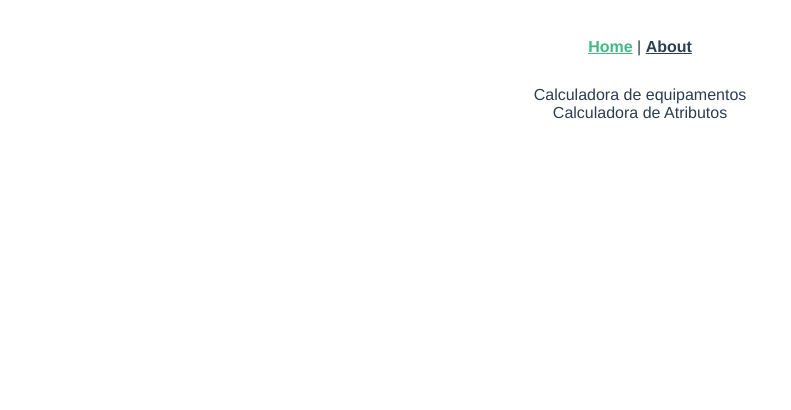
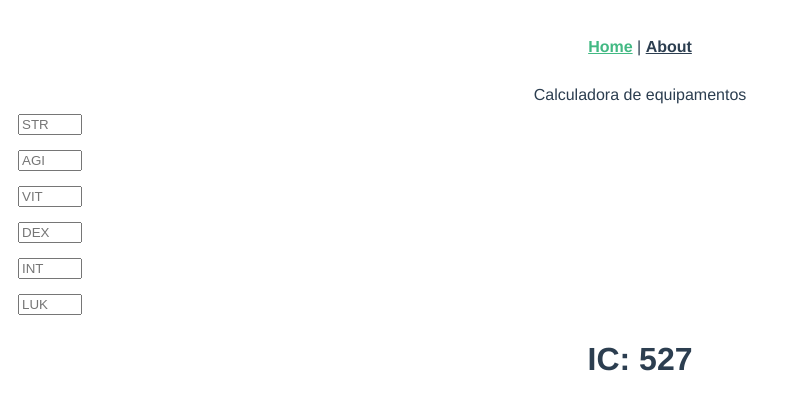
Before and after one commit to felipeferrari40/ragnabuilds, a Vue app: page / in a window 1280 px wide. Shown: the top 410 px of the page, without its empty margins (0-791 px from the left). Built offline with nearby package versions, Linux system fonts and the light colour scheme; the HTML template or start-up script is replaced by a standard one.

Commit message:
computed

```diff
--- /dev/null
+++ b/src/components/StatusCalculator/StatusCalculator.vue
@@ -0,0 +1,44 @@
+<template>
+  <div>
+  <div>
+    <form>
+      <div><input type="number" placeholder="STR" v-model="data.STR" min="1" max="130"></div>
+      <div><input type="number" placeholder="AGI" v-model="data.AGI" min="1" max="130"></div>
+      <div><input type="number" placeholder="VIT" v-model="data.VIT" min="1" max="130"></div>
+      <div><input type="number" placeholder="DEX" v-model="data.DEX" min="1" max="130"></div>
+      <div><input type="number" placeholder="INT" v-model="data.INT" min="1" max="130"></div>
+      <div><input type="number" placeholder="LUK" v-model="data.LUK" min="1" max="130"></div>
+    </form>
+  </div>
+  <div>
+    <h1> IC: {{ varibleCast }}</h1>
+  </div>
+  </div>
+</template>
+
+<script setup>
+import { reactive, computed } from 'vue';
+
+const data = reactive({
+  STR:null,
+  AGI:null,
+  VIT:null,
+  DEX:null,
+  INT:null,
+  LUK:null
+})
+
+const varibleCast = computed(
+  () => Math.round(530-(2*(data.DEX||1) + (data.INT||1)))
+)
+
+</script>
+
+
+<style>
+form div {
+  margin: 5px;
+  padding: 5px;
+  text-align: start;
+}
+</style>
--- a/src/components/StatusCalculator/index.vue
+++ /dev/null
@@ -1,17 +0,0 @@
-<template>
-  <div>
-    Calculadora de Atributos
-  </div>
-</template>
-
-<script>
-
-export default {
-    name: 'StatusCalculator'
-
-}
-</script>
-
-<style>
-
-</style>
--- a/src/views/HomeView.vue
+++ b/src/views/HomeView.vue
@@ -1,17 +1,21 @@
 <template>
-  <div class="home">
-    <BuildCalculator/>
-    <StatusCalculator/>
+  <div class="home grid grid-cols-2 flex justify-center">
+    <div class="container">
+      <BuildCalculator />
+    </div>
+    <div class="container">
+      <StatusCalculator />
+    </div>
   </div>
 </template>
 
 <script>
 
 import BuildCalculator from '@/components/BuildCalculator/'
-import StatusCalculator from '@/components/StatusCalculator/'
+import StatusCalculator from '@/components/StatusCalculator/StatusCalculator.vue'
 
-export default{
-  components:{
+export default {
+  components: {
     BuildCalculator,
     StatusCalculator
   }
```
